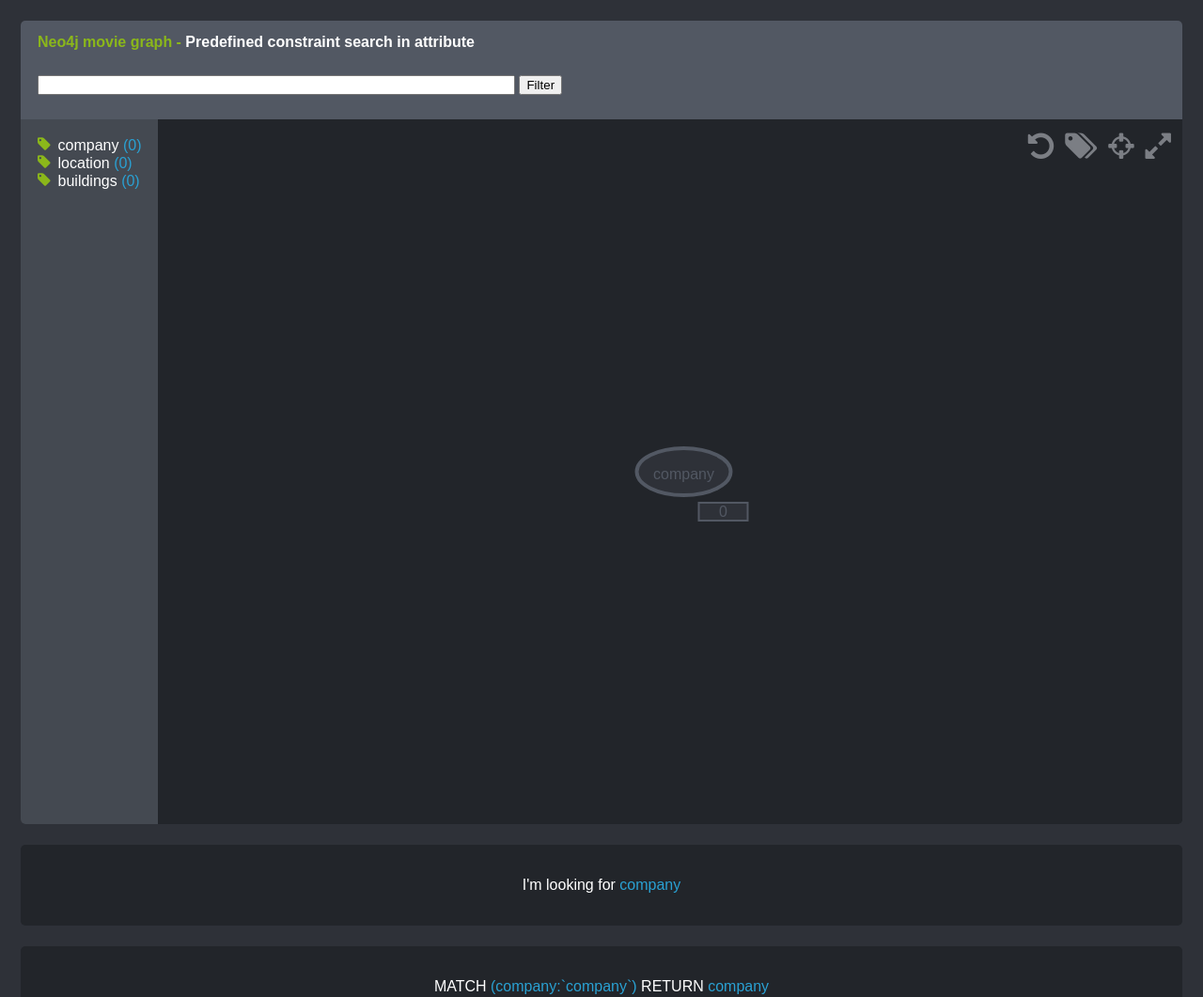
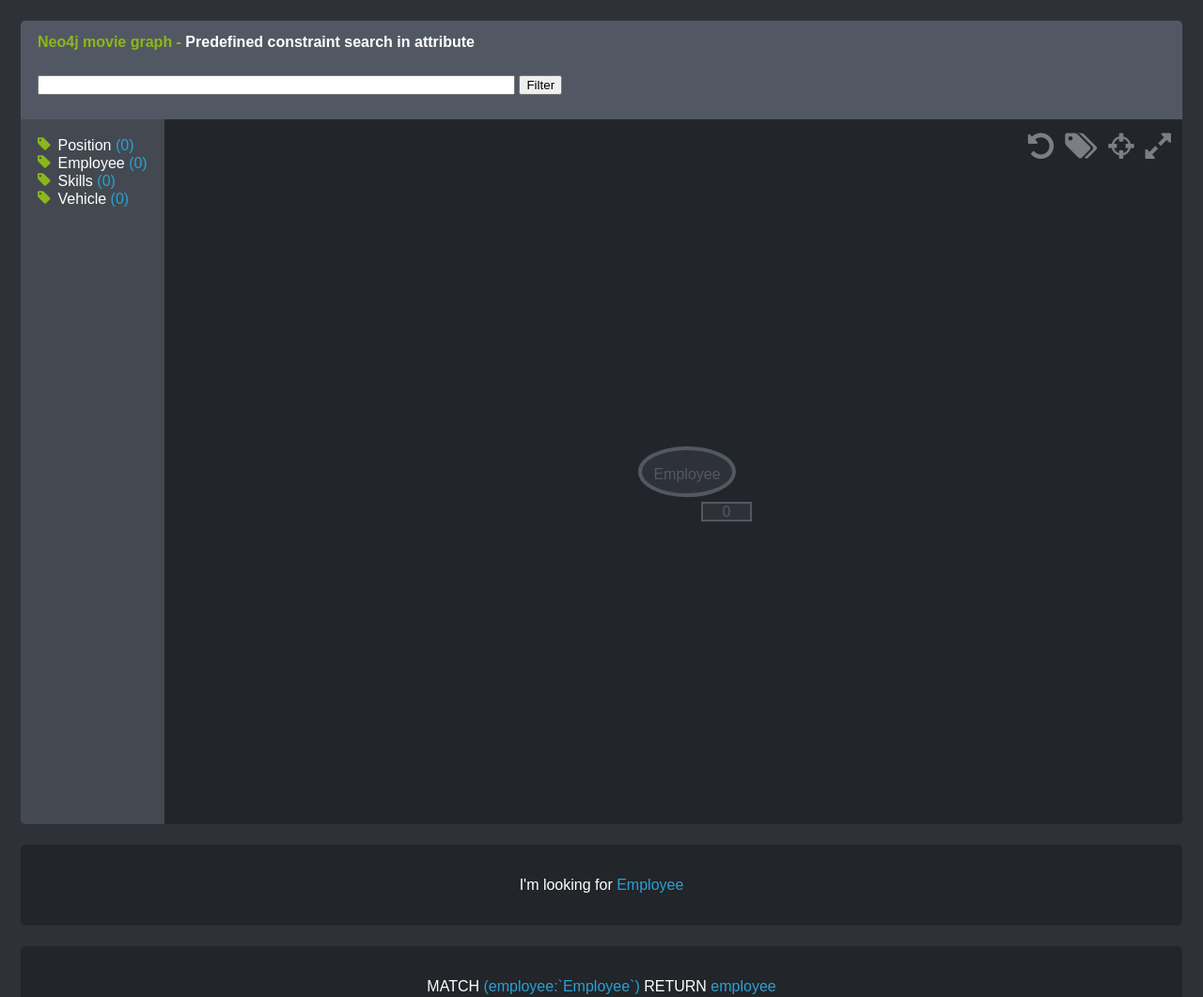
Before and after one commit to sshniro/neo4j-poc, a website: page public/index.html in a window 1280 px wide. Shown: the top 1061 px of the page at 94% size. Drawn offline with Linux system fonts and the light colour scheme; no server answers; files whose address does not match are found by name.

Commit message:
refactoring query logic

```diff
--- a/public/index.html
+++ b/public/index.html
@@ -71,11 +71,6 @@
 
 </section>
 
-<!---------------------->
-<!-- Required scripts -->
-
-<!-- Jquery is only used in popoto.js to send ajax POST request on Neo4j REST API -->
-<!-- This dependency will probably be removed in future releases -->
 <script src="js/jquery-2.1.0.min.js" charset="utf-8"></script>
 
 <script src="js/d3.v3.min.js" charset="utf-8"></script>
@@ -95,16 +90,19 @@
         return false;
     });
 
+    var personPredefinedConstraints = [];
+
     function filterData() {
         var value = d3.select("#constraint")[0][0].value;
         inputValue = value;
+        personPredefinedConstraints = [value];
         console.log('input value is', inputValue);
-        send(inputValue);
+//        send(inputValue);
         // Recreate taxonomies panel
-//        d3.select("#" + popoto.taxonomy.containerId).selectAll("ul").data([]).exit().remove();
-//        popoto.taxonomy.createTaxonomyPanel();
-//
-//        popoto.tools.reset();
+        d3.select("#" + popoto.taxonomy.containerId).selectAll("ul").data([]).exit().remove();
+        popoto.taxonomy.createTaxonomyPanel();
+
+        popoto.tools.reset();
     }
 
     function send(value) {
@@ -133,17 +131,25 @@
     popoto.rest.CYPHER_URL = "http://localhost:7474/db/data/transaction/commit";
     popoto.rest.AUTHORIZATION = "Basic " + btoa("neo4j:nIro");
     popoto.provider.nodeProviders = {
-        "company": {
+        "Position": {
+            "returnAttributes": ["name"],
+            "constraintAttribute": "name",
+            "autoExpandRelations": true,
+            "getPredefinedConstraints": function (node) {
+                return personPredefinedConstraints;
+            },
+        },
+        "Employee": {
             "returnAttributes": ["name"],
             "constraintAttribute": "name",
             "autoExpandRelations": true
         },
-        "location": {
+        "Skills": {
             "returnAttributes": ["name"],
             "constraintAttribute": "name",
             "autoExpandRelations": true
         },
-        "buildings": {
+        "Vehicle": {
             "returnAttributes": ["name"],
             "constraintAttribute": "name",
             "autoExpandRelations": true
@@ -154,7 +160,9 @@
         document.getElementById("result-total-count").innerHTML = "(" + count + ")";
     });
 
-    popoto.start("company");
+    popoto.start("Employee");
 </script>
 </body>
 </html>
+<!--$identifier.name = 'sse'-->
+<!--$identifier.name IN ["sse"]-->
```
